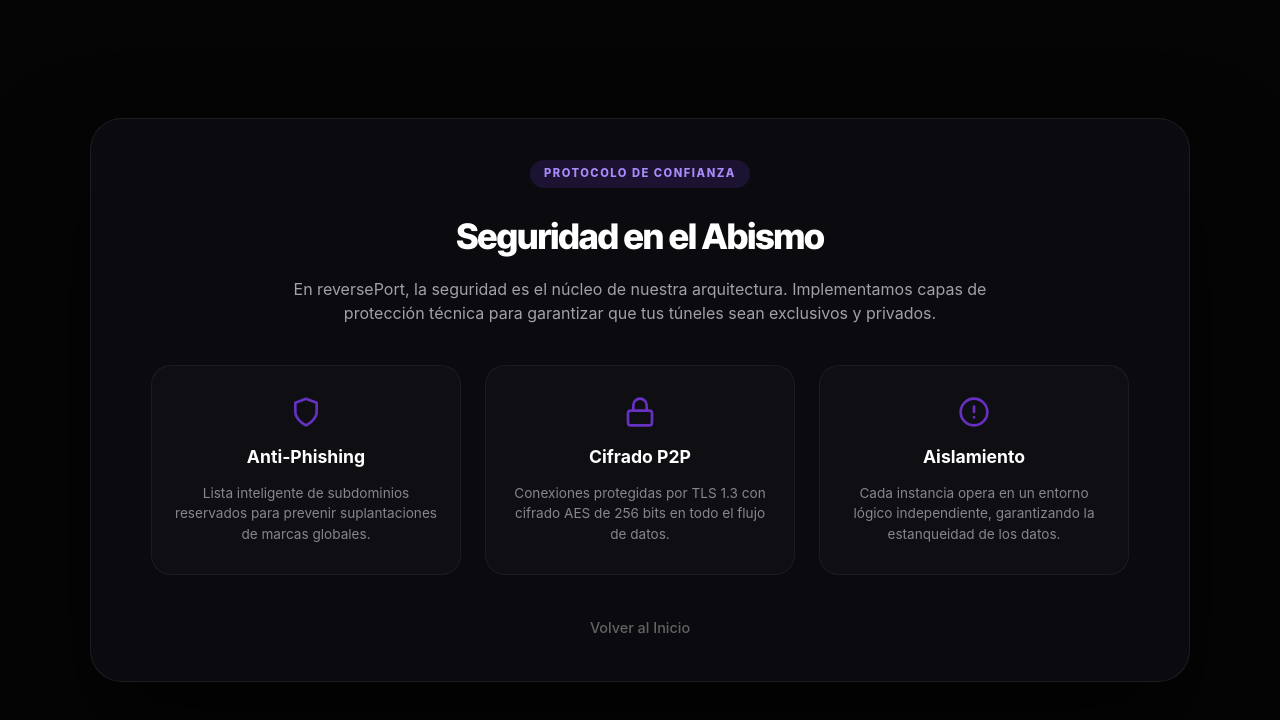
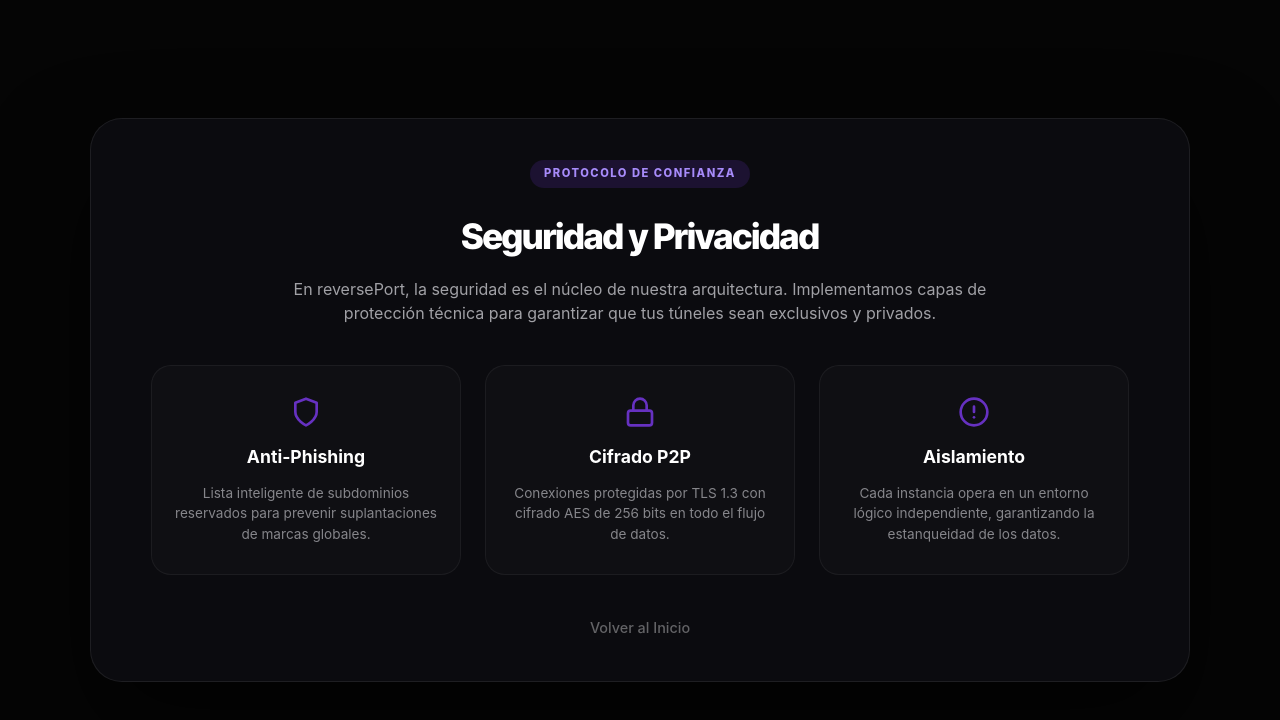
Before and after one commit to BNABNTMARRTH/transport, a plain HTML site: page reverseport/website/security.html in a window 1280 px wide. Drawn offline with Linux system fonts and the light colour scheme.

Commit message:
docs(security): update title to 'Seguridad y Privacidad' 🐙🛡️✨

```diff
--- a/reverseport/website/security.html
+++ b/reverseport/website/security.html
@@ -132,7 +132,7 @@
 <body class="dark">
     <div class="security-container">
         <span class="feature-tag">Protocolo de Confianza</span>
-        <h1 class="text-gradient">Seguridad en el Abismo</h1>
+        <h1 class="text-gradient">Seguridad y Privacidad</h1>
         <p class="main-description">En reversePort, la seguridad es el núcleo de nuestra arquitectura. Implementamos
             capas de protección técnica para garantizar que tus túneles sean exclusivos y privados.</p>
 
```
